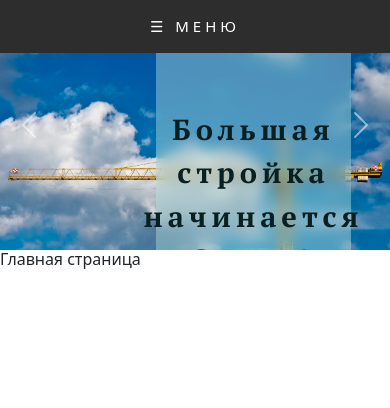
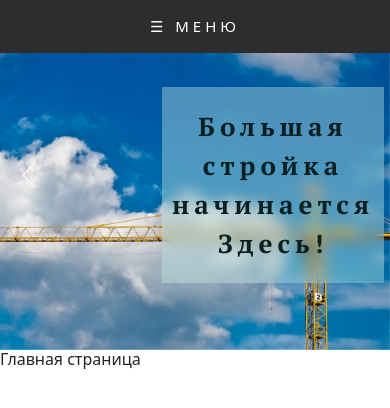
Before and after one commit to geronda94/stroi_mag, a Flask app: page / in a window 390 px wide. Shown: the top 408 px of the page. Run offline with Flask 3, Linux system fonts and the light colour scheme.

Commit message:
12315654

```diff
--- a/static/css/head_slider.css
+++ b/static/css/head_slider.css
@@ -11,16 +11,14 @@
   height: 350px;
   position: absolute;
   top: 5%;
-  right:10%;
+  right:5%;
   z-index: 9000;
   display: flex;
+  flex-direction: column;
   align-items: center;
-  justify-items: center;
   justify-content: center;
 
 
-  background-color: rgba(196, 236, 230, 0.4); /* Непрозрачный цвет фона (черный в данном случае) */
-  backdrop-filter: blur(7px); /* Размытие фона */
 }
 
 
@@ -36,7 +34,10 @@
   letter-spacing: 5px;
   text-align: center;
 
-  padding: 10px;
+  padding: 20px 10px;
+  background-color: rgba(196, 236, 230, 0.4); /* Непрозрачный цвет фона (черный в данном случае) */
+  backdrop-filter: blur(7px); /* Размытие фона */
+
 }
 
 .head__slider .carousel-inner {
@@ -46,7 +47,7 @@
 
   .head__slider .carousel-inner .carousel-item img {
     width: 100%;
-    height: 100%;
+    height: 350px;
     object-fit: cover;
     object-position: center;
   }
@@ -58,18 +59,7 @@
 
 
   @media(max-width:1120px){
-    .head__slider .carousel-inner {
-      height: 250px;
-    }
 
-    .head__slider .carousel-control-prev,
-    .head__slider .carousel-control-next {
-      height: 250px;
-    }
-
-    .slide__title-inner{
-      height: 30%;
-    }
     .slide__title{
       font-size: 40px;
     }
@@ -79,28 +69,36 @@
 @media(max-width:1058px){
   .slide__title-inner{
     width: 50%;
-
+  }
+  .slide__title{
+    font-size: 38px;
   }
 }
 
 @media(max-width:910px){
-  .slide__title-inner{
-    height: 380px;
-  }
+
   .slide__title{
     font-size: 35px;
   }
 }
 
-@media(max-width:815px) {
+@media(max-width:856px) {
   .slide__title{
     font-size: 32px;
   }
 }
 
 
-@media(max-width:760px) {
+@media(max-width:795px) {
   .slide__title{
+
     font-size: 29px;
   }
 }
+
+@media(max-width:720px) {
+  .slide__title{
+
+    font-size: 26px;
+  }
+}
```
